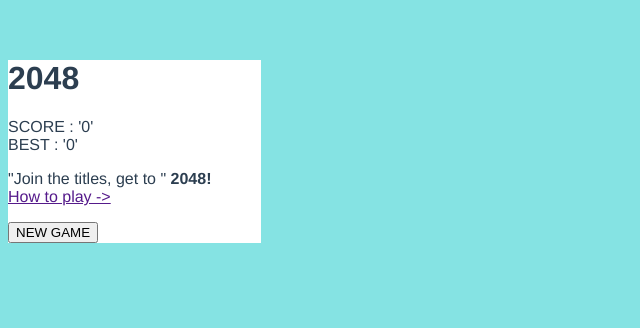
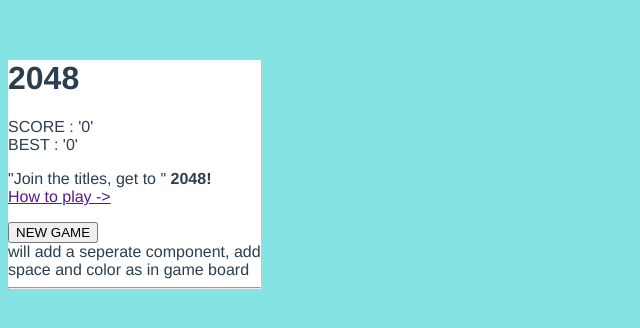
Before and after one commit to vinayjs/2048-gamevuejs, a Vue app: page / in a window 1280 px wide. Shown: the top 328 px of the page, without its empty margins (0-640 px from the left). Built offline with nearby package versions, Linux system fonts and the light colour scheme.

Commit message:
add a container-proxy for  gameboard componenet

```diff
--- a/src/components/MainContainer.vue
+++ b/src/components/MainContainer.vue
@@ -17,6 +17,9 @@
         </p>
         <button class="new-gane">NEW GAME</button>
       </div>
+      <div class="game-board">will add a seperate component, add space and color as in game board</div>
+      <span></span>
+      <hr>
    </div>
 </template>
 
```
